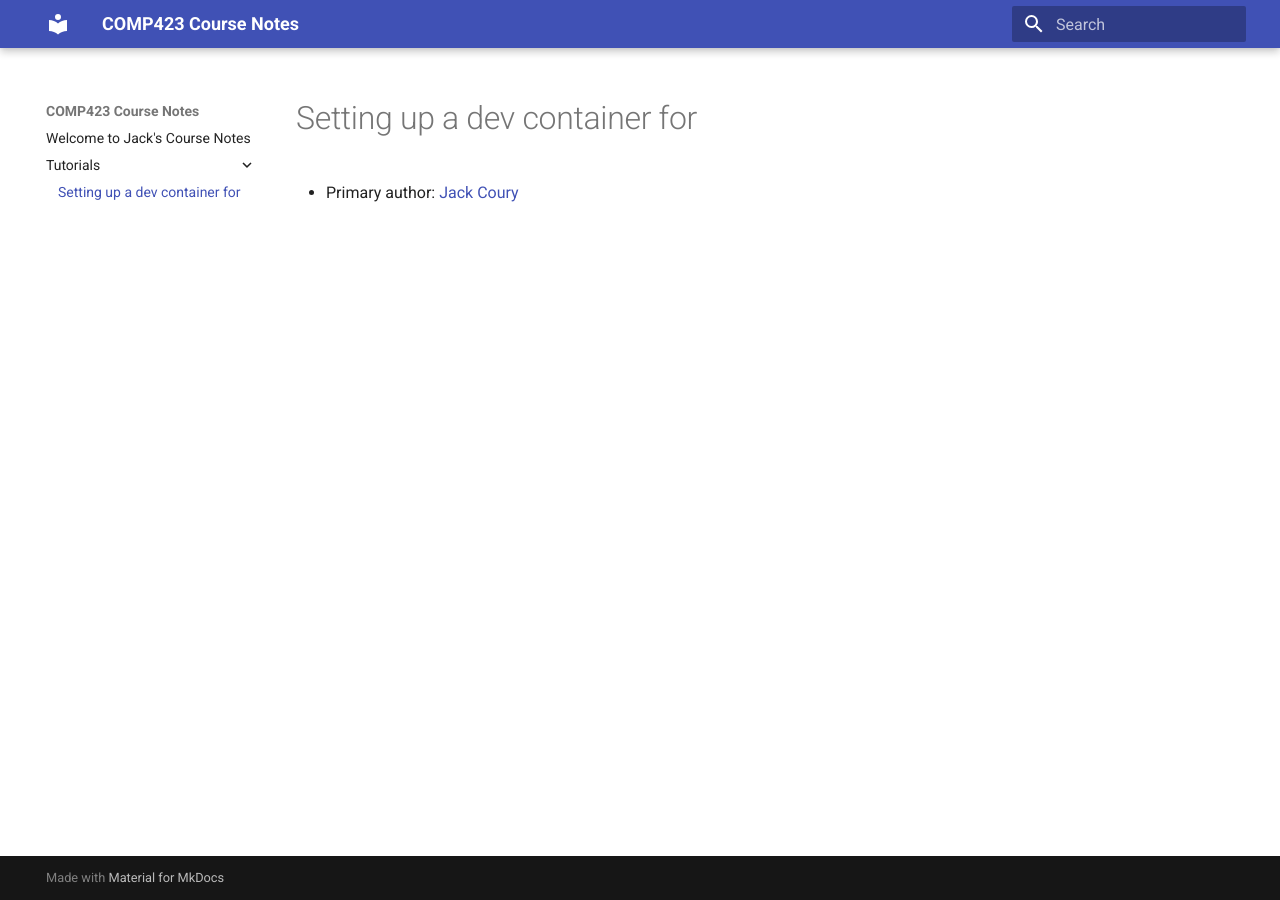
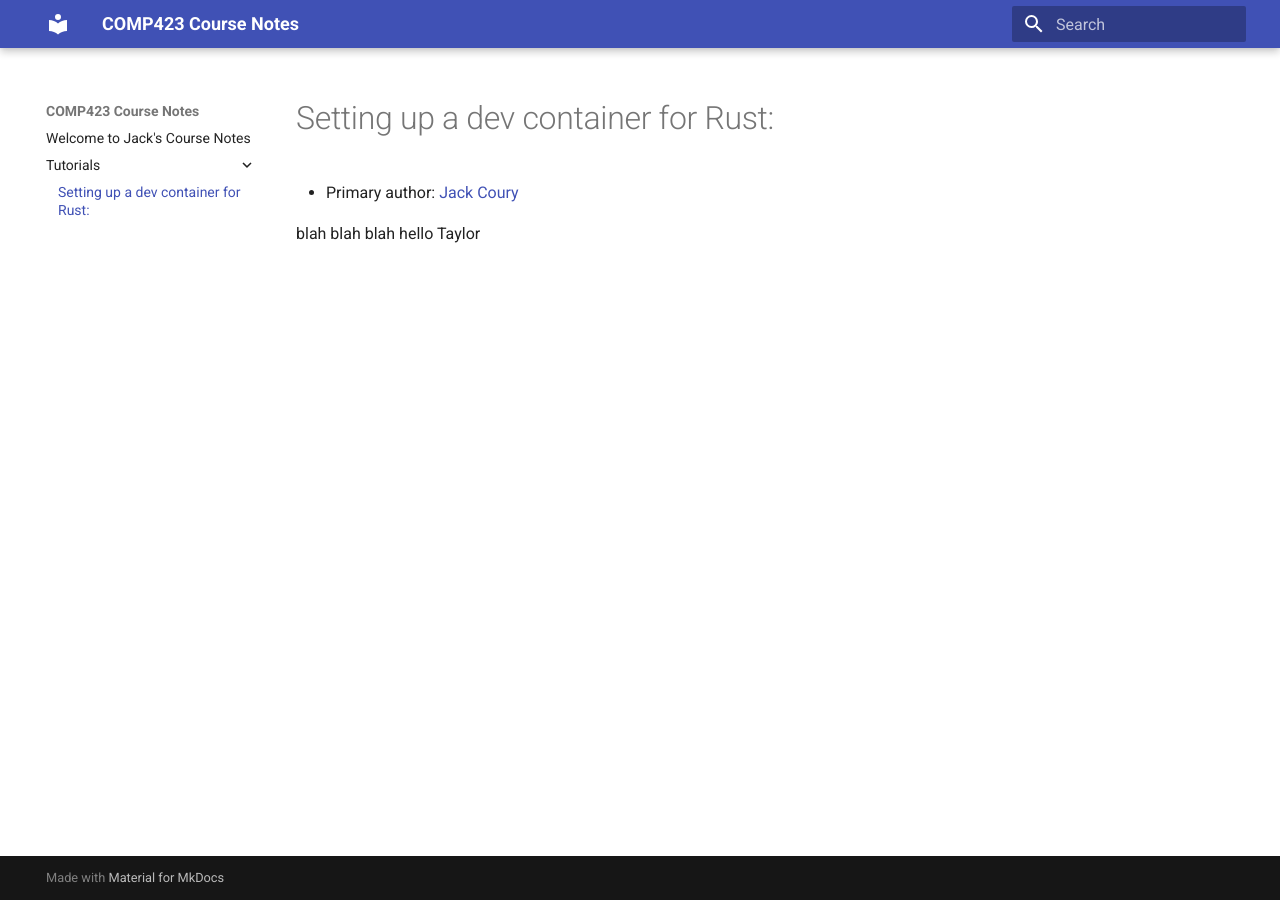
Before and after one commit to jcoury89/comp423-course-notes, an MkDocs documentation site: the page built from docs/tutorials/rust-setup.md, in a window 1280 px wide. Built offline with MkDocs 1.6.1 and Material for MkDocs 9.7.7, drawn with Linux system fonts in a browser that asks for light colours.

Commit message:
minor tutorial.md edit

```diff
--- a/docs/tutorials/rust-setup.md
+++ b/docs/tutorials/rust-setup.md
@@ -1,3 +1,5 @@
-# Setting up a dev container for <Insert: Go or Rust depending on which you are doing>
+# Setting up a dev container for Rust:
 
 * Primary author: [Jack Coury](https://github.com/jcoury89)
+
+blah blah blah hello Taylor
```
